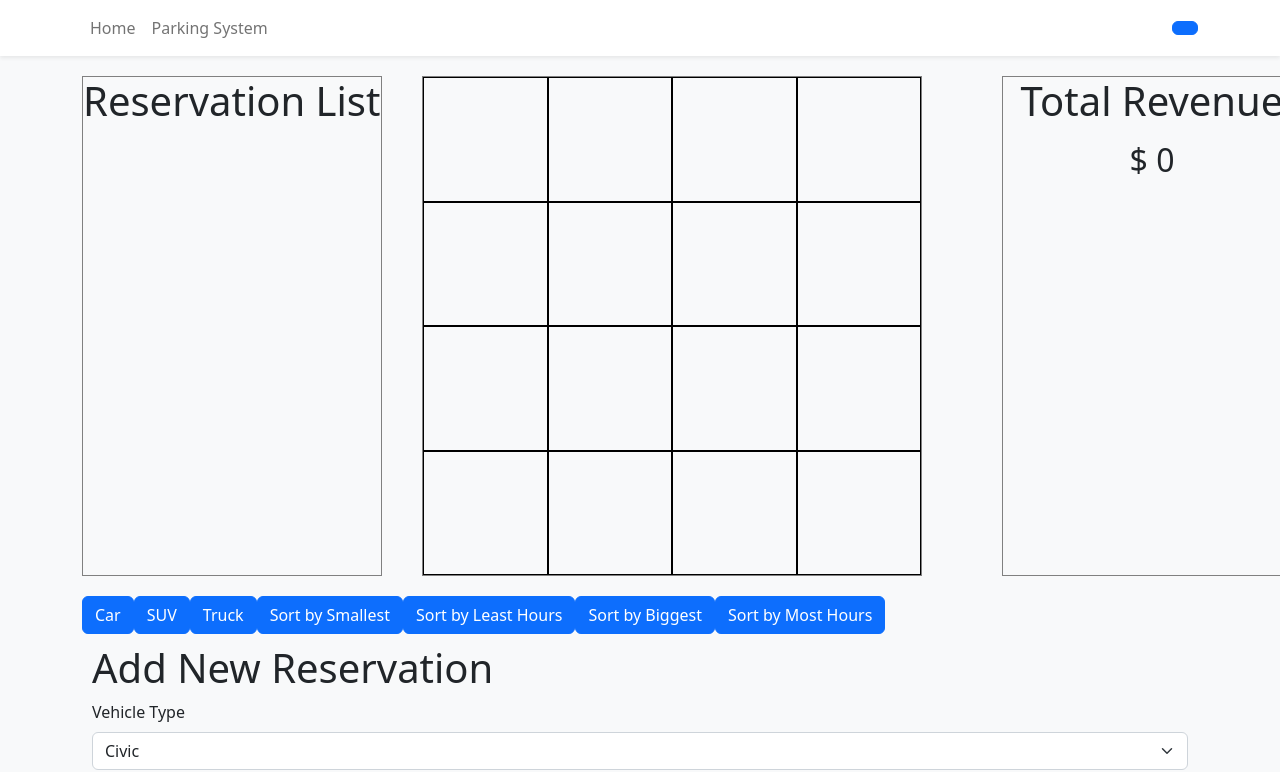
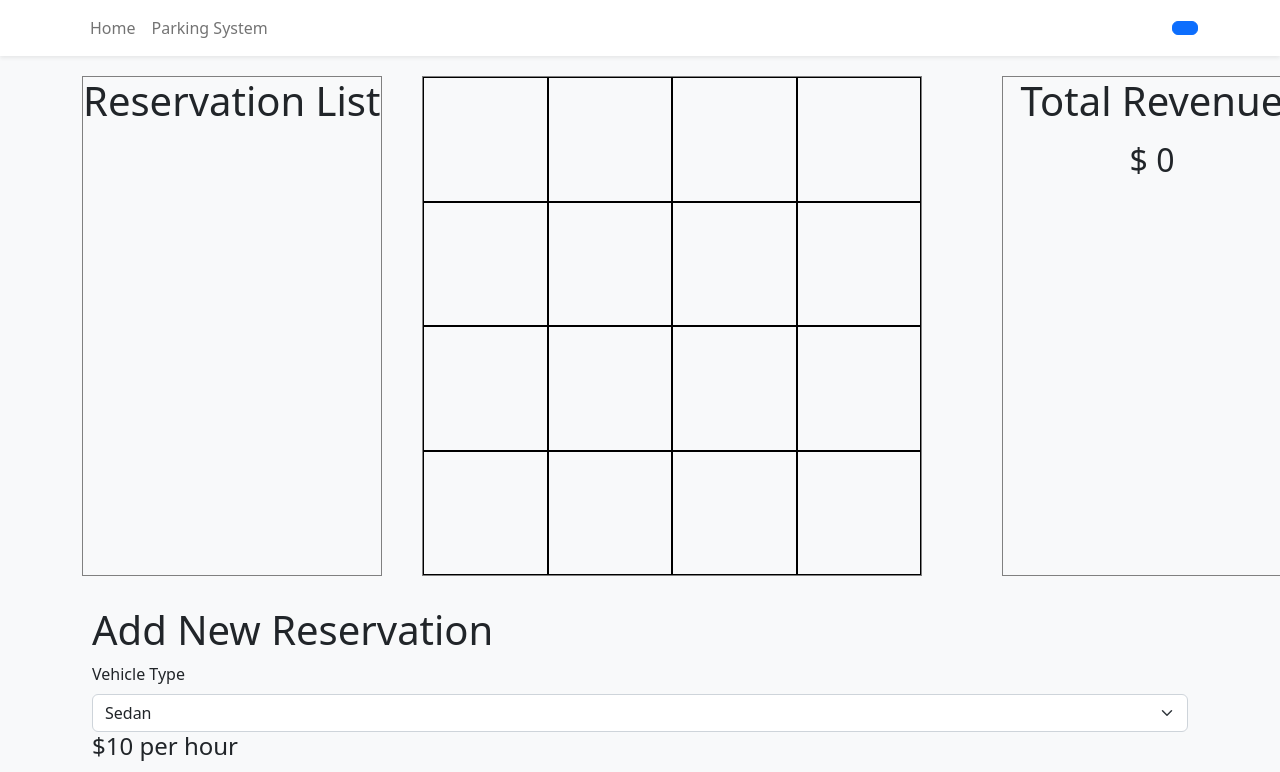
Before and after one commit to Jarvisjia654/CISC275-team10-project, a React (Create React App) app: page /#/dnd in a window 1280 px wide. Shown: the top 772 px of the page. Built offline with nearby package versions, Linux system fonts and the light colour scheme.

Commit message:
Update AddTask.tsx

```diff
--- a/src/components/AddTask.tsx
+++ b/src/components/AddTask.tsx
@@ -7,72 +7,16 @@ import services from "../utilities/services";
 // import carTypes from "../utilities/carTypes";
 
 export function AddTask({taskList, setTaskList}:{taskList:Task[], setTaskList:(newTaskList: Task[]) => void;}):  JSX.Element {
-    const [title, setTitle] = useState("Civic");
-    const [details, setDetails] = useState("0 Hours")
-    const options = ["Civic", "Altima", "Maxima", "Miata", "Monte Carlo", "Prius", "Challenger", "Charger", "Camaro", "Caprise", "Acadia", "Cherokee", "RAV4", "Journey", "Sorento", "CR-V", "Grand Cherokee", "CX-5", "Explorer", "Edge", "Silverado", "F-150", "F-250", "Colorado", "Tundra", "Sierra", "Tacoma", "Ranger", "Titan", "Avalanche" ];
-    let factor = 0;
-    if ((title === "Civic") || (title === "Altima") || (title === "Maxima") || (title === "Miata") || (title === "Monte Carlo") || (title === "Prius") || (title === "Challenger") || (title === "Charger") || (title === "Camaro") || (title === "Caprise")) {
+    const [title, setTitle] = useState("Sedan");
+    const [details, setDetails] = useState("$ 0")
+    const options = ["Sedan", "SUV", "Truck"];
+    let  factor = 0;
+    if (title === "Sedan") {
         factor = 1;
-    } else if ((title === "Acadia") || (title === "Cherokee") || (title === "RAV4") || (title === "Journey") || (title === "Sorento") || (title === "CR-V") || (title === "Grand Cherokee") || (title === "CX-5") || (title === "Explorer") || (title === "Edge")) {
+    } else if (title === "SUV") {
         factor = 2;
-    } else if ((title === "Silverado") || (title === "F-150") || (title === "F-250") || (title === "Colorado") || (title === "Tundra") || (title === "Sierra") || (title === "Tacoma") || (title === "Ranger") || (title === "Titan") || (title === "Avalanche")) {
+    } else if (title === "Truck") {
         factor = 3;
-    }
-
-    const newList = [...taskList];
-    const dupList = [...newList];
-
-    function carFilter(): void{
-        const x = dupList.filter((t: Task): boolean => (t.title === "Civic") || (t.title === "Altima") || (t.title === "Maxima") || (t.title === "Miata") || (t.title === "Monte Carlo") || (t.title === "Prius") || (t.title === "Challenger") || (t.title === "Charger") || (t.title === "Camaro") || (t.title === "Caprise"));
-        setTaskList(x);
-    }
-    function suvFilter(): void{
-        const x = dupList.filter((t: Task): boolean => (t.title === "Acadia") || (t.title === "Cherokee") || (t.title === "RAV4") || (t.title === "Journey") || (t.title === "Sorento") || (t.title === "CR-V") || (t.title === "Grand Cherokee") || (t.title === "CX-5") || (t.title === "Explorer") || (t.title === "Edge"));
-        setTaskList(x);
-    }
-    function truckFilter(): void{
-        const x = dupList.filter((t: Task): boolean => (t.title === "Silverado") || (t.title === "F-150") || (t.title === "F-250") || (t.title === "Colorado") || (t.title === "Tundra") || (t.title === "Sierra") || (t.title === "Tacoma") || (t.title === "Ranger") || (t.title === "Titan") || (t.title === "Avalanche"));
-        setTaskList(x);
-    }
-
-    function typeSort(): void{
-        const x = dupList.filter((t: Task): boolean => (t.title === "Civic") || (t.title === "Altima") || (t.title === "Maxima") || (t.title === "Miata") || (t.title === "Monte Carlo") || (t.title === "Prius") || (t.title === "Challenger") || (t.title === "Charger") || (t.title === "Camaro") || (t.title === "Caprise"));
-        const y = dupList.filter((t: Task): boolean => (t.title === "Acadia") || (t.title === "Cherokee") || (t.title === "RAV4") || (t.title === "Journey") || (t.title === "Sorento") || (t.title === "CR-V") || (t.title === "Grand Cherokee") || (t.title === "CX-5") || (t.title === "Explorer") || (t.title === "Edge"));
-        const z = dupList.filter((t: Task): boolean => (t.title === "Silverado") || (t.title === "F-150") || (t.title === "F-250") || (t.title === "Colorado") || (t.title === "Tundra") || (t.title === "Sierra") || (t.title === "Tacoma") || (t.title === "Ranger") || (t.title === "Titan") || (t.title === "Avalanche"));
-        const a = x.concat(y);
-        const b = a.concat(z);
-        setTaskList(b);
-        console.log(taskList);
-    }
-
-    function revTypeSort(): void{
-        const x = dupList.filter((t: Task): boolean => (t.title === "Silverado") || (t.title === "F-150") || (t.title === "F-250") || (t.title === "Colorado") || (t.title === "Tundra") || (t.title === "Sierra") || (t.title === "Tacoma") || (t.title === "Ranger") || (t.title === "Titan") || (t.title === "Avalanche"));
-        const y = dupList.filter((t: Task): boolean => (t.title === "Acadia") || (t.title === "Cherokee") || (t.title === "RAV4") || (t.title === "Journey") || (t.title === "Sorento") || (t.title === "CR-V") || (t.title === "Grand Cherokee") || (t.title === "CX-5") || (t.title === "Explorer") || (t.title === "Edge"));
-        const z = dupList.filter((t: Task): boolean => (t.title === "Civic") || (t.title === "Altima") || (t.title === "Maxima") || (t.title === "Miata") || (t.title === "Monte Carlo") || (t.title === "Prius") || (t.title === "Challenger") || (t.title === "Charger") || (t.title === "Camaro") || (t.title === "Caprise"));
-        const a = x.concat(y);
-        const b = a.concat(z);
-        setTaskList(b);
-        console.log(taskList);
-    }
-
-    function hourSort(): void{
-        const x = dupList.filter((t: Task): boolean => t.details === "1 hours");
-        const y = dupList.filter((t: Task): boolean => t.details === "2 hours");
-        const z = dupList.filter((t: Task): boolean => t.details === "3 hours");
-        const a = x.concat(y);
-        const b = a.concat(z);
-        setTaskList(b);
-        console.log(taskList);
-    }
-
-    function revHourSort(): void{
-        const x = dupList.filter((t: Task): boolean => t.details === "3 hours");
-        const y = dupList.filter((t: Task): boolean => t.details === "2 hours");
-        const z = dupList.filter((t: Task): boolean => t.details === "1 hours");
-        const a = x.concat(y);
-        const b = a.concat(z);
-        setTaskList(b);
-        console.log(taskList);
     }
 
 
@@ -109,23 +53,13 @@ export function AddTask({taskList, setTaskList}:{taskList:Task[], setTaskList:(n
     };
 
     function addTask() {
-        setTaskList(taskList.concat({id: taskList.length + 1, factor, title, details, position: "area1", price: total, on: true, features: []}))
+        setTaskList(taskList.concat({id: taskList.length + 1, title, details, position: "area1", price: total}))
     }
 
     return (
-        <div>
-            <div>
-                <Button onClick={carFilter}>Car</Button>
-                <Button onClick={suvFilter}>SUV</Button>
-                <Button onClick={truckFilter}>Truck</Button>
-                <Button onClick={typeSort}>Sort by Smallest</Button>
-                <Button onClick={hourSort}>Sort by Least Hours</Button>
-                <Button onClick={revTypeSort}>Sort by Biggest</Button>
-                <Button onClick={revHourSort}>Sort by Most Hours</Button>
-            </div>
-            <div className="AddTask">
-                <h1>Add New Reservation</h1>
-                <Form.Group controlId="options">
+        <div className="AddTask">
+            <h1>Add New Reservation</h1>
+            <Form.Group controlId="options">
                     <Form.Label>Vehicle Type</Form.Label>
                     <Form.Select value={title} onChange={handleType}>
                         {options.map((option: string) => (
@@ -164,7 +98,6 @@ export function AddTask({taskList, setTaskList}:{taskList:Task[], setTaskList:(n
                 </li>
             </ul>
             <Button  onClick={addTask}>Add</Button>
-        </div>
         </div>);
 }
 
```
